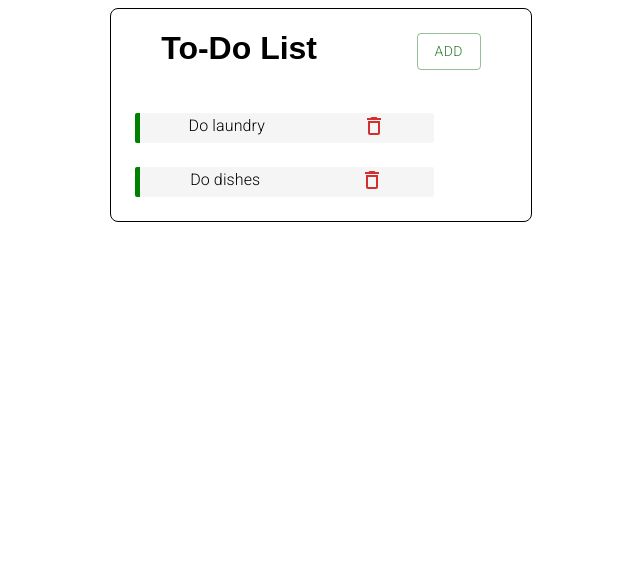
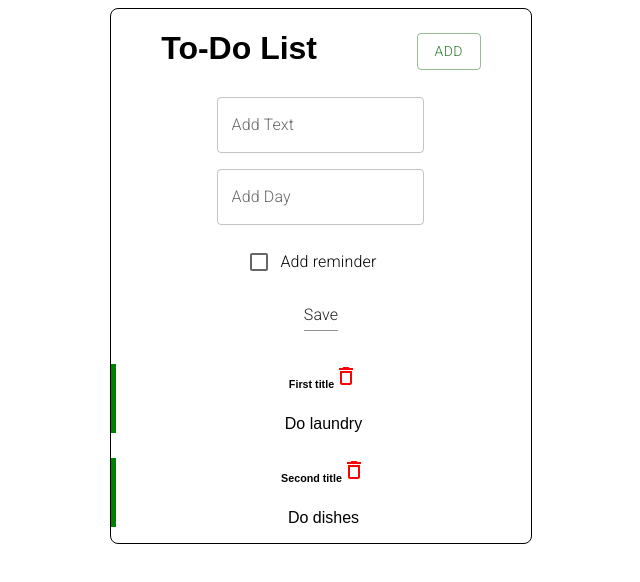
Before and after one commit to Barolex/to-do, a React (Create React App) app: page / in a window 1280 px wide. Shown: the top 582 px of the page, without its empty margins (319-959 px from the left). Built offline with nearby package versions, Linux system fonts and the light colour scheme; a web font is replaced by a local one.

Commit message:
Completed AddTask.

```diff
--- a/package.json
+++ b/package.json
@@ -9,6 +9,7 @@
     "@testing-library/jest-dom": "^5.16.1",
     "@testing-library/react": "^12.1.2",
     "@testing-library/user-event": "^13.5.0",
+    "os": "^0.1.2",
     "react": "^17.0.2",
     "react-dom": "^17.0.2",
     "react-scripts": "5.0.0",
--- a/src/App.js
+++ b/src/App.js
@@ -5,30 +5,43 @@ import "./styles.css";
 
 import { Header } from "./Components/Header";
 import { Tasks } from "./Components/Tasks";
+import { AddTask } from "./Components/AddTask";
 
 // Implement a calendar (React Dates) to select a date and an hour (moment)
+// Implement dark / light mode
+// Add SnackBar to Add Task in the if
 
 function App() {
   const [tasks, setTasks] = useState([
     {
       id: 1,
-      title: "First title",
-      assignment: "Do laundry",
-      reminder: true
+      text: "First title",
+      day: "Do laundry",
+      reminder: true,
     },
     {
       id: 2,
-      title: "Second title",
-      assignment: "Do dishes",
-      reminder: true
+      text: "Second title",
+      day: "Do dishes",
+      reminder: true,
     },
   ]);
+
+  // Add task
+
+  const addTask = (task) => {
+    const id = Math.floor(Math.random() * 10000) + 1;
+    const newTask = { id, ...task };
+    setTasks([...tasks, newTask])
+  };
 
   // Delete task
 
   const deleteTask = (id) => {
     setTasks(tasks.filter((task) => task.id !== id));
   };
+
+  // Toggle reminder
 
   const toggleReminder = (id) => {
     setTasks(
@@ -52,6 +65,7 @@ function App() {
             }}
           >
             <Header title="To-Do List" />
+            <AddTask onAdd={addTask} />
             {tasks.length > 0 ? (
               <Tasks
                 tasks={tasks}
--- /dev/null
+++ b/src/Components/AddTask.js
@@ -0,0 +1,67 @@
+import Input from "@mui/material/Input";
+import TextField from "@mui/material/TextField";
+import { FormControl } from "@mui/material";
+import { Grid } from "@mui/material";
+import FormControlLabel from "@mui/material/FormControlLabel";
+import { Checkbox } from "@mui/material";
+import { useState } from "react";
+
+import { MainButton } from "./MainButton";
+
+export const AddTask = ({ onAdd }) => {
+  const [text, setText] = useState("");
+  const [day, setDay] = useState("");
+  const [reminder, setReminder] = useState(false);
+
+  const onSubmit = (e) => {
+    e.preventDefault();
+    if (!text) {
+      alert("No text");
+      return;
+    }
+    onAdd({ text, day, reminder });
+    setText("");
+    setDay("");
+    setReminder(false);
+  };
+
+  return (
+    <form onSubmit={onSubmit}>
+      <Grid container justifyContent="space-evenly">
+        <Grid item m={1} width={400}>
+          <TextField
+            label="Add Text"
+            variant="outlined"
+            type="text"
+            value={text}
+            onChange={(e) => setText(e.target.value)}
+          />
+        </Grid>
+        <Grid item m={1} width={400}>
+          <TextField
+            label="Add Day"
+            variant="outlined"
+            type="text"
+            value={day}
+            onChange={(e) => setDay(e.target.value)}
+          />
+        </Grid>
+        <Grid item m={1} width={400}>
+          <FormControlLabel
+            control={
+              <Checkbox
+                checked={reminder}
+                value={reminder}
+                onChange={(e) => setReminder(e.currentTarget.checked)}
+              />
+            }
+            label="Add reminder"
+          ></FormControlLabel>
+        </Grid>
+        <Grid item m={1} width={400}>
+          <Input type="submit" value="Save" color="success" />
+        </Grid>
+      </Grid>
+    </form>
+  );
+};
--- a/src/Components/Task.js
+++ b/src/Components/Task.js
@@ -8,29 +8,40 @@ import "../styles.css";
 export const Task = ({ task, onDelete, onToggle }) => {
 
   return (
-    <Box
-      sx={{
-        textAlign: "center",
-        backgroundColor: "whitesmoke",
-        m: 3,
-        textAlign: "start",
-        width: "70%",
-        height: 30,
-        borderRadius: 0.5,
-      }}
-      className={`${task.reminder ? "reminder" : ""}`}
+    <div
+      className={`task ${task.reminder && "reminder"}`}
       onDoubleClick={() => onToggle(task.id)}
     >
-      <Grid container justifyContent={"space-around"}>
-        <Grid item>
-          <Typography variant="h6" fontSize="medium">
-            {task.assignment}
-          </Typography>
-        </Grid>
-        <Grid item mt={0.2}>
-          <DeleteOutlineOutlinedIcon color="error" onClick={() => onDelete(task.id)} />
-        </Grid>
-      </Grid>
-    </Box>
+      <h6>
+        {task.text}
+        <DeleteOutlineOutlinedIcon
+          style={{ color: "red", cursor: "pointer" }}
+          onClick={() => onDelete(task.id)}
+        />
+      </h6>
+      <p>{task.day}</p>
+    </div>
+    // <Box
+    //   sx={{
+    //     backgroundColor: "whitesmoke",
+    //     m: 3,
+    //     width: "70%",
+    //     height: 30,
+    //     borderRadius: 0.5,
+    //   }}
+    //   className={`${task.reminder ? "reminder" : ""}`}
+    //   onDoubleClick={() => onToggle(task.id)}
+    // >
+    //   <Grid container justifyContent={"space-around"}>
+    //     <Grid item>
+    //       <Typography variant="h6" fontSize="medium">
+    //         {task.assignment}
+    //       </Typography>
+    //     </Grid>
+    //     <Grid item mt={0.2}>
+    //       <DeleteOutlineOutlinedIcon color="error" onClick={() => onDelete(task.id)} />
+    //     </Grid>
+    //   </Grid>
+    // </Box>
   );
 };
```
Also changed, not shown: 1 other file (tests, documents, lock files or other folders).
